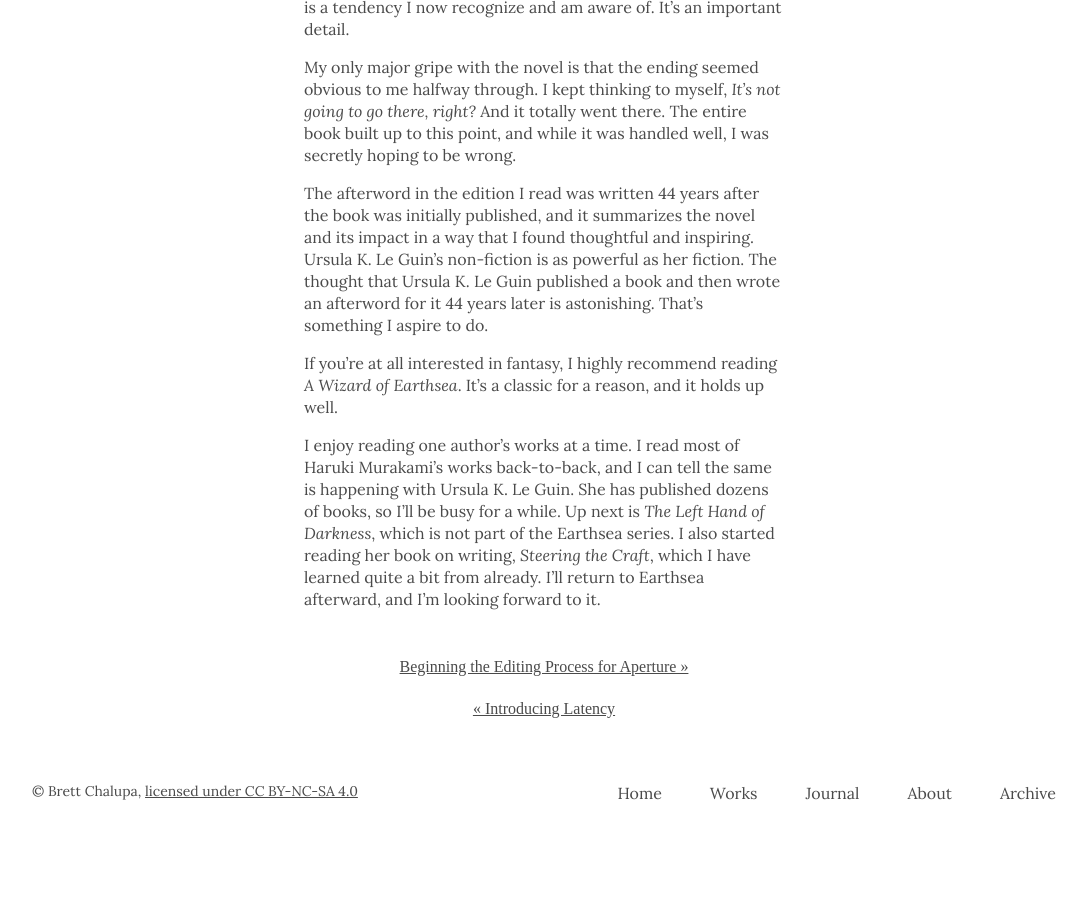
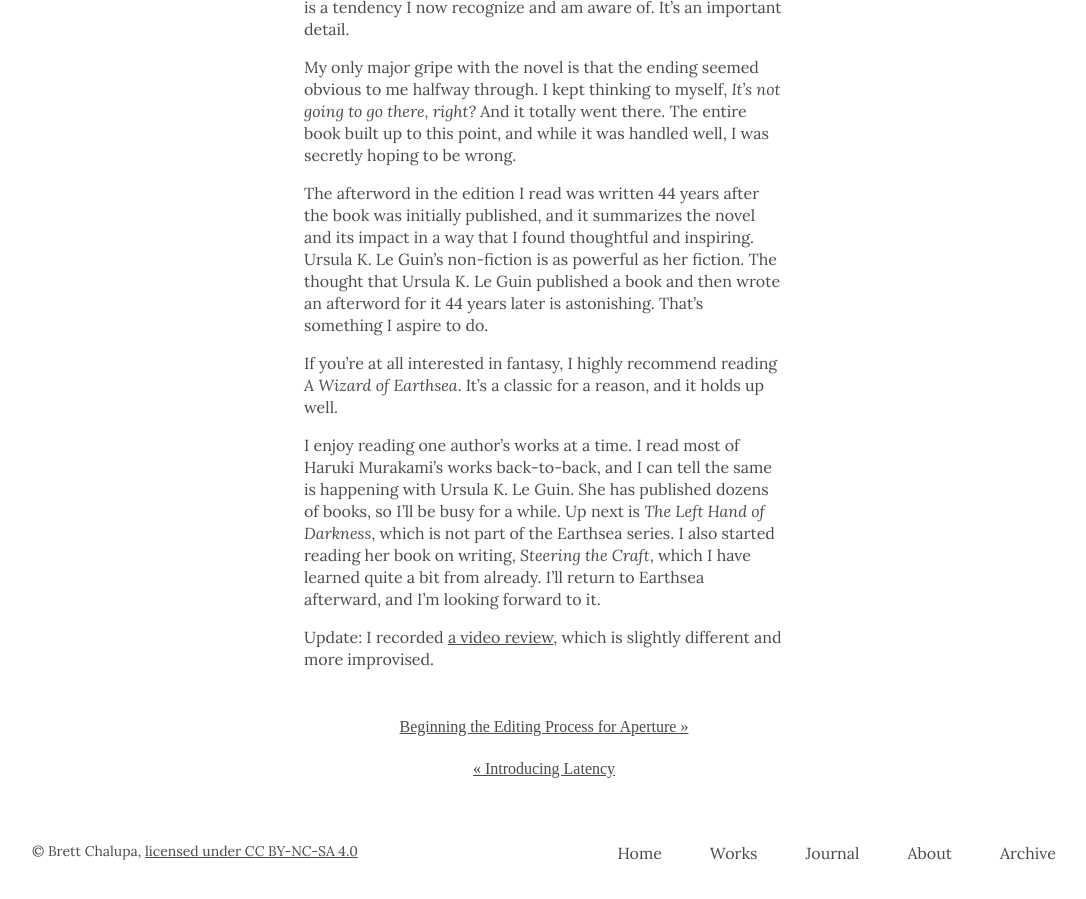
Before and after one commit to brettchalupa/brettchalupa.github.io, a Jekyll site: the page built from _posts/2017-01-25-a-wizard-of-earthsea-review.md, in a window 1280 px wide and 900 px high, scrolled down 1676 px. Shown: the whole window, without its empty margins (96-1182 px from the left). Built offline with Jekyll 4.4.1, drawn with Linux system fonts in a browser that asks for light colours; a script that is not in the unit is left out; before the commit the page ends 2516 px from its top, so only the background shows below that.

Commit message:
Add link to video review of Earthsea

```diff
--- a/_posts/2017-01-25-a-wizard-of-earthsea-review.md
+++ b/_posts/2017-01-25-a-wizard-of-earthsea-review.md
@@ -41,3 +41,5 @@
 If you’re at all interested in fantasy, I highly recommend reading _A Wizard of Earthsea_. It’s a classic for a reason, and it holds up well.
 
 I enjoy reading one author’s works at a time. I read most of Haruki Murakami’s works back-to-back, and I can tell the same is happening with  Ursula K. Le Guin. She has published dozens of books, so I’ll be busy for a while. Up next is _The Left Hand of Darkness_, which is not part of the Earthsea series. I also started reading her book on writing, _Steering the Craft_, which I have learned quite a bit from already. I’ll return to Earthsea afterward, and I’m looking forward to it.
+
+Update: I recorded [a video review](https://www.youtube.com/watch?v=CbHlgASwPNM), which is slightly different and more improvised.
```
